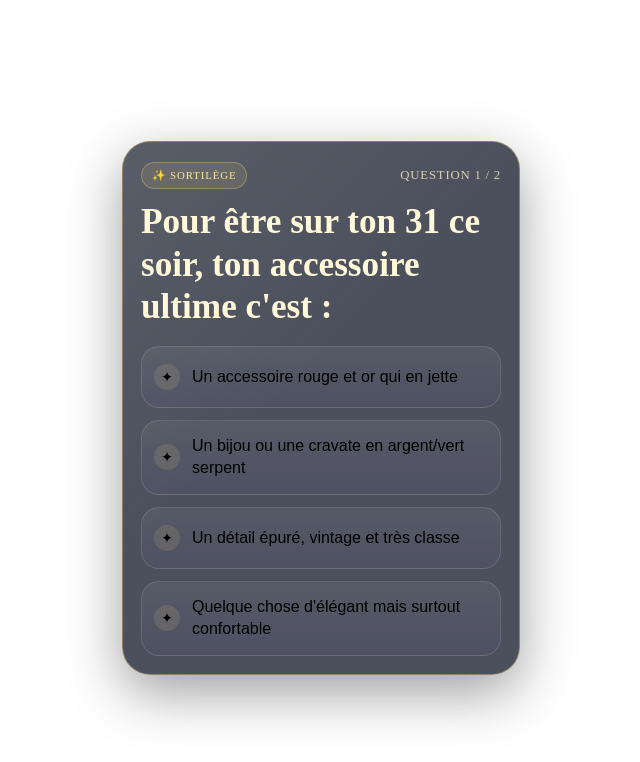
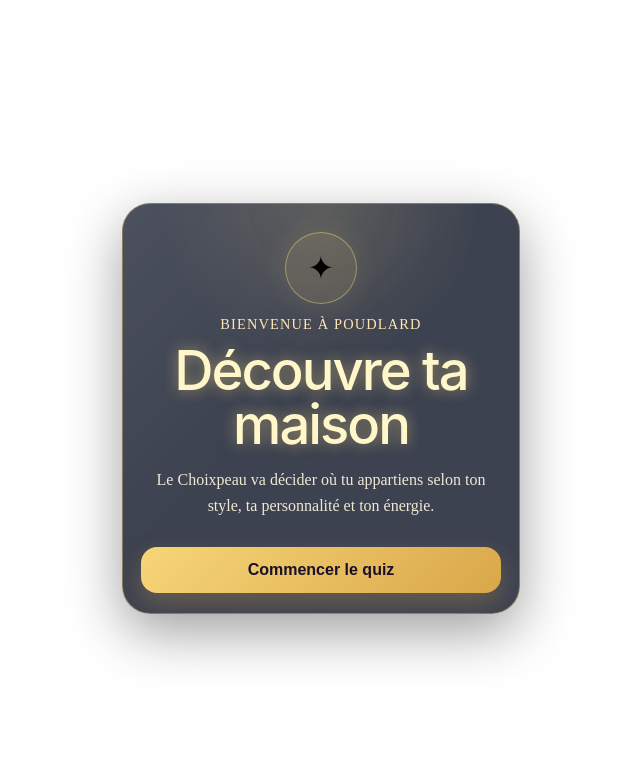
Before and after one commit to Marblerock/maison.github.io, an Angular app: page / in a window 1280 px wide. Shown: the top 762 px of the page, without its empty margins (319-959 px from the left). Built offline with nearby package versions, Linux system fonts and the light colour scheme.

Commit message:
Update layer

```diff
--- a/src/app/quiz/quiz.html
+++ b/src/app/quiz/quiz.html
@@ -1,5 +1,16 @@
 <main class="quiz-container">
-  @if (!estFini()) {
+  @if (!started()) {
+    <section class="card welcome-card">
+      <div class="welcome-ornament">✦</div>
+      <p class="subtitle">Bienvenue à Poudlard</p>
+      <h1 class="welcome-title">Découvre ta maison</h1>
+      <p class="welcome-text">
+        Le Choixpeau va décider où tu appartiens selon ton style, ta personnalité et ton énergie.
+      </p>
+
+      <button class="btn-primary" (click)="startQuiz()">Commencer le quiz</button>
+    </section>
+  } @else if (!estFini()) {
     <section class="card wizard-card">
       <div class="card-top">
         <span class="badge">✨ Sortilège</span>
@@ -21,11 +32,12 @@
     <section class="card result-card">
       <div class="result-glow"></div>
       <p class="subtitle">Le Choixpeau a parlé !</p>
+      <div class="house-pill">Maison attribuée</div>
       <h1>{{ maisonGagnante() }}</h1>
 
       <div class="instruction">
-        <p class="instruction-title">🪄 Va voir l'hôte pour récupérer ton élément :</p>
         @if (maisonGagnante()) {
+          <p class="trait">{{ maisonDetails[maisonGagnante()!].description }}</p>
           <p>
             <strong>{{ maisonDetails[maisonGagnante()!].couleur }}</strong>
             · {{ maisonDetails[maisonGagnante()!].cadeau }}
--- a/src/app/quiz/quiz.scss
+++ b/src/app/quiz/quiz.scss
@@ -32,6 +32,34 @@
   pointer-events: none;
 }
 
+.welcome-card,
+.result-card {
+  text-align: center;
+  padding: 28px 18px 20px;
+}
+
+.welcome-card {
+  background:
+    radial-gradient(circle at top, rgba(244, 215, 125, 0.14), transparent 35%),
+    rgba(19, 25, 42, 0.82);
+}
+
+.welcome-ornament {
+  position: relative;
+  z-index: 1;
+  width: 70px;
+  height: 70px;
+  margin: 0 auto 12px;
+  display: grid;
+  place-items: center;
+  border-radius: 50%;
+  background: rgba(244, 215, 125, 0.12);
+  border: 1px solid rgba(244, 215, 125, 0.45);
+  color: var(--gold);
+  font-size: 2rem;
+  box-shadow: 0 0 28px rgba(244, 215, 125, 0.12);
+}
+
 .card-top {
   display: flex;
   align-items: center;
@@ -64,13 +92,61 @@
   text-transform: uppercase;
 }
 
+h1,
+h2 {
+  position: relative;
+  z-index: 1;
+}
+
 h2 {
   margin: 0 0 18px;
   font-size: clamp(1.5rem, 5vw, 2.2rem);
   line-height: 1.2;
   color: #fff8d9;
+}
+
+h1 {
+  margin: 0;
+  font-size: clamp(2.2rem, 9vw, 3.4rem);
+  line-height: 1;
+  color: #fff6c9;
+  text-shadow: 0 0 14px rgba(244, 215, 125, 0.5);
+}
+
+.subtitle {
   position: relative;
   z-index: 1;
+  margin: 0 0 10px;
+  color: #fce7b5;
+  font-size: 0.9rem;
+  letter-spacing: 0.08em;
+  text-transform: uppercase;
+}
+
+.welcome-text {
+  position: relative;
+  z-index: 1;
+  margin: 16px 0 20px;
+  color: #f0e8d5;
+  line-height: 1.6;
+}
+
+.welcome-title {
+  margin-bottom: 8px;
+}
+
+.welcome-meta span {
+  display: inline-flex;
+  align-items: center;
+  justify-content: center;
+  padding: 7px 12px;
+  border-radius: 999px;
+  background: rgba(255, 255, 255, 0.04);
+  border: 1px solid rgba(255, 255, 255, 0.08);
+  color: #e8dcc1;
+  font-size: 0.76rem;
+  letter-spacing: 0.04em;
+  text-transform: uppercase;
 }
 
 .options {
@@ -84,15 +160,15 @@
 .option {
   appearance: none;
   width: 100%;
-  border: 1px solid rgba(255, 255, 255, 0.12);
-  border-radius: 18px;
-  background: linear-gradient(180deg, rgba(255, 255, 255, 0.06), rgba(125, 90, 180, 0.08));
-  color: var(--text);
+  border: 1px solid rgba(255, 255, 255, 0.18);
+  border-radius: 14px;
+  background: linear-gradient(180deg, rgba(255, 250, 220, 0.12), rgba(90, 70, 120, 0.22));
+  color: #fffdf5;
   text-align: left;
-  min-height: 62px;
+  min-height: 68px;
   padding: 14px 14px 14px 12px;
   font-size: 1rem;
-  line-height: 1.4;
+  line-height: 1.45;
   display: flex;
   align-items: center;
   gap: 12px;
@@ -100,14 +176,25 @@
   transition:
     transform 0.18s ease,
     border-color 0.18s ease,
-    box-shadow 0.18s ease;
+    box-shadow 0.18s ease,
+    background 0.18s ease;
+  box-shadow: inset 0 1px 0 rgba(255, 255, 255, 0.08);
+}
+
+.option:hover,
+.option:focus-visible,
+.btn-primary:hover,
+.btn-primary:focus-visible,
+.btn-reset:hover,
+.btn-reset:focus-visible {
+  transform: translateY(-1px);
 }
 
 .option:hover,
 .option:focus-visible {
-  transform: translateY(-1px);
-  border-color: rgba(244, 215, 125, 0.72);
-  box-shadow: 0 8px 20px rgba(244, 215, 125, 0.12);
+  border-color: rgba(244, 215, 125, 0.9);
+  box-shadow: 0 8px 20px rgba(244, 215, 125, 0.18);
+  background: linear-gradient(180deg, rgba(255, 250, 220, 0.16), rgba(98, 80, 140, 0.3));
 }
 
 .spark {
@@ -123,9 +210,21 @@
   flex-shrink: 0;
 }
 
-.result-card {
-  text-align: center;
-  padding: 28px 18px 20px;
+.house-pill {
+  position: relative;
+  z-index: 1;
+  display: inline-flex;
+  align-items: center;
+  justify-content: center;
+  margin: 8px auto 12px;
+  padding: 7px 14px;
+  border-radius: 999px;
+  background: rgba(244, 215, 125, 0.12);
+  border: 1px solid rgba(244, 215, 125, 0.35);
+  color: #f9e7a4;
+  font-size: 0.7rem;
+  letter-spacing: 0.08em;
+  text-transform: uppercase;
 }
 
 .result-glow {
@@ -135,26 +234,6 @@
   border-radius: 50%;
   background: radial-gradient(circle, rgba(244, 215, 125, 0.25), transparent 65%);
   filter: blur(15px);
-}
-
-.subtitle {
-  position: relative;
-  z-index: 1;
-  margin: 0 0 10px;
-  color: #fce7b5;
-  font-size: 0.9rem;
-  letter-spacing: 0.08em;
-  text-transform: uppercase;
-}
-
-h1 {
-  position: relative;
-  z-index: 1;
-  margin: 0;
-  font-size: clamp(2.2rem, 9vw, 3.4rem);
-  line-height: 1;
-  color: #fff6c9;
-  text-shadow: 0 0 14px rgba(244, 215, 125, 0.5);
 }
 
 .instruction {
@@ -167,32 +246,40 @@
   padding: 16px 14px;
 }
 
-.instruction-title {
-  margin: 0 0 8px;
-  font-weight: 700;
-  color: #f7e7a5;
-}
-
 .instruction p {
   margin: 0;
-  color: var(--muted);
+  color: #f3ebd5;
   line-height: 1.5;
 }
 
+.trait {
+  margin-bottom: 8px !important;
+  color: #fff2b4 !important;
+  font-weight: 600;
+}
+
+.btn-primary,
 .btn-reset {
   position: relative;
   z-index: 1;
   width: 100%;
-  margin-top: 18px;
   border: none;
   border-radius: 16px;
   padding: 14px 18px;
   font-size: 1rem;
   font-weight: 700;
+  cursor: pointer;
   color: #1a1028;
   background: linear-gradient(135deg, #f7d678, #d9a74a);
-  cursor: pointer;
   box-shadow: 0 10px 25px rgba(217, 167, 74, 0.28);
+}
+
+.btn-primary {
+  margin-top: 8px;
+}
+
+.btn-reset {
+  margin-top: 18px;
 }
 
 @media (max-width: 420px) {
--- a/src/app/quiz/quiz.ts
+++ b/src/app/quiz/quiz.ts
@@ -8,26 +8,35 @@
   templateUrl: './quiz.html',
 })
 export class Quiz {
-  readonly maisonDetails: Record<Maison, { label: string; couleur: string; cadeau: string }> = {
+  started = signal(false);
+
+  readonly maisonDetails: Record<
+    Maison,
+    { label: string; couleur: string; cadeau: string; description: string }
+  > = {
     Gryffondor: {
       label: 'Gryffondor',
       couleur: 'Rouge & Or',
       cadeau: 'reçoit son pin’s ou bracelet rouge et or',
+      description: 'Tu as la bravoure, le courage et l’énergie de l’aventure.',
     },
     Serpentard: {
       label: 'Serpentard',
       couleur: 'Vert & Argent',
       cadeau: 'reçoit son pin’s ou bracelet vert et argent',
+      description: 'Tu as le flair, la détermination et une présence qui impose le respect.',
     },
     Serdaigle: {
       label: 'Serdaigle',
       couleur: 'Bleu & Bronze',
       cadeau: 'reçoit son pin’s ou bracelet bleu et bronze',
+      description: 'Tu as la curiosité, l’intelligence et le goût de la connaissance.',
     },
     Poufsouffle: {
       label: 'Poufsouffle',
       couleur: 'Jaune & Noir',
       cadeau: 'reçoit son pin’s ou bracelet jaune et noir',
+      description: 'Tu as la gentillesse, la loyauté et un cœur qui rassure les autres.',
     },
   };
 
@@ -80,8 +89,13 @@
     this.indexQuestion.update((i) => i + 1);
   }
 
+  startQuiz() {
+    this.started.set(true);
+  }
+
   recommencer() {
     this.scores.set({ Gryffondor: 0, Serpentard: 0, Serdaigle: 0, Poufsouffle: 0 });
     this.indexQuestion.set(0);
+    this.started.set(false);
   }
 }
```
